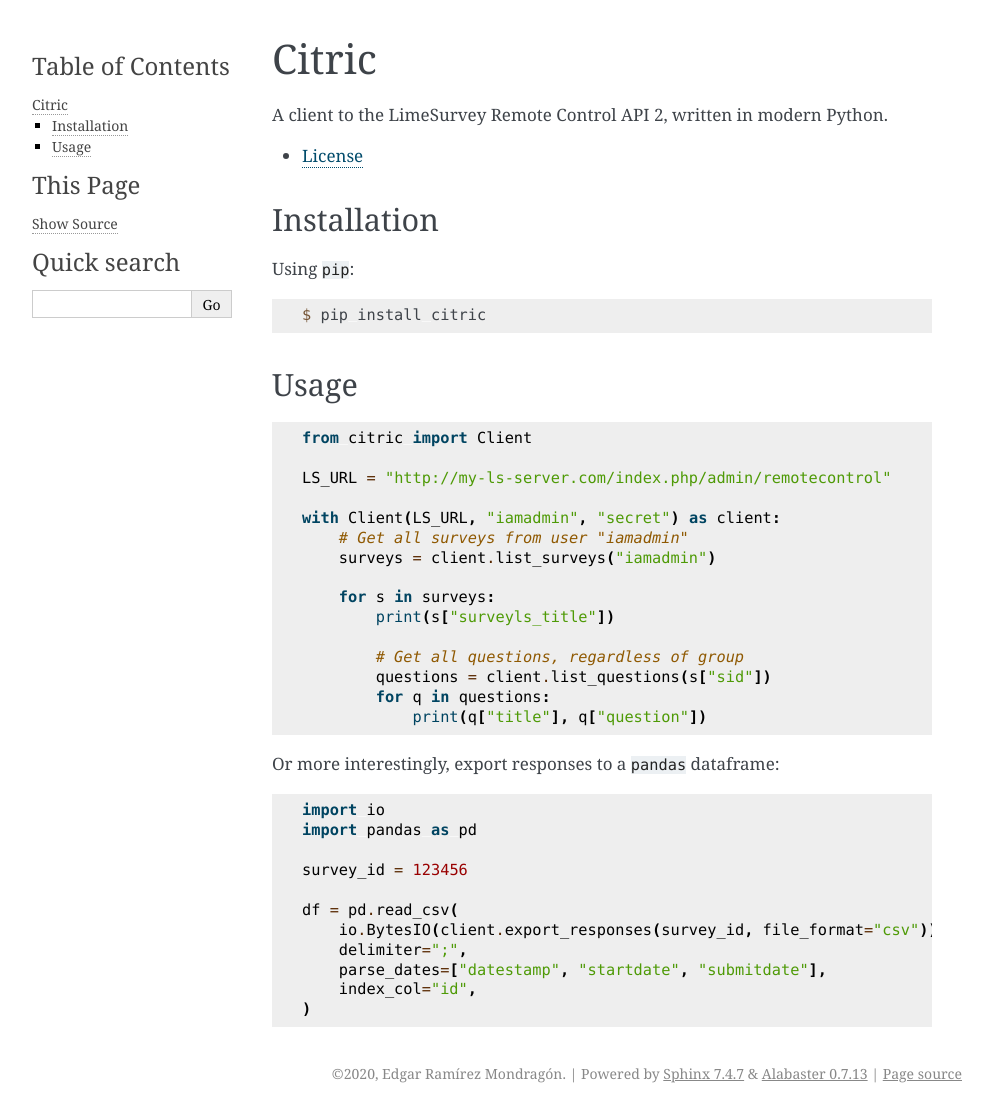
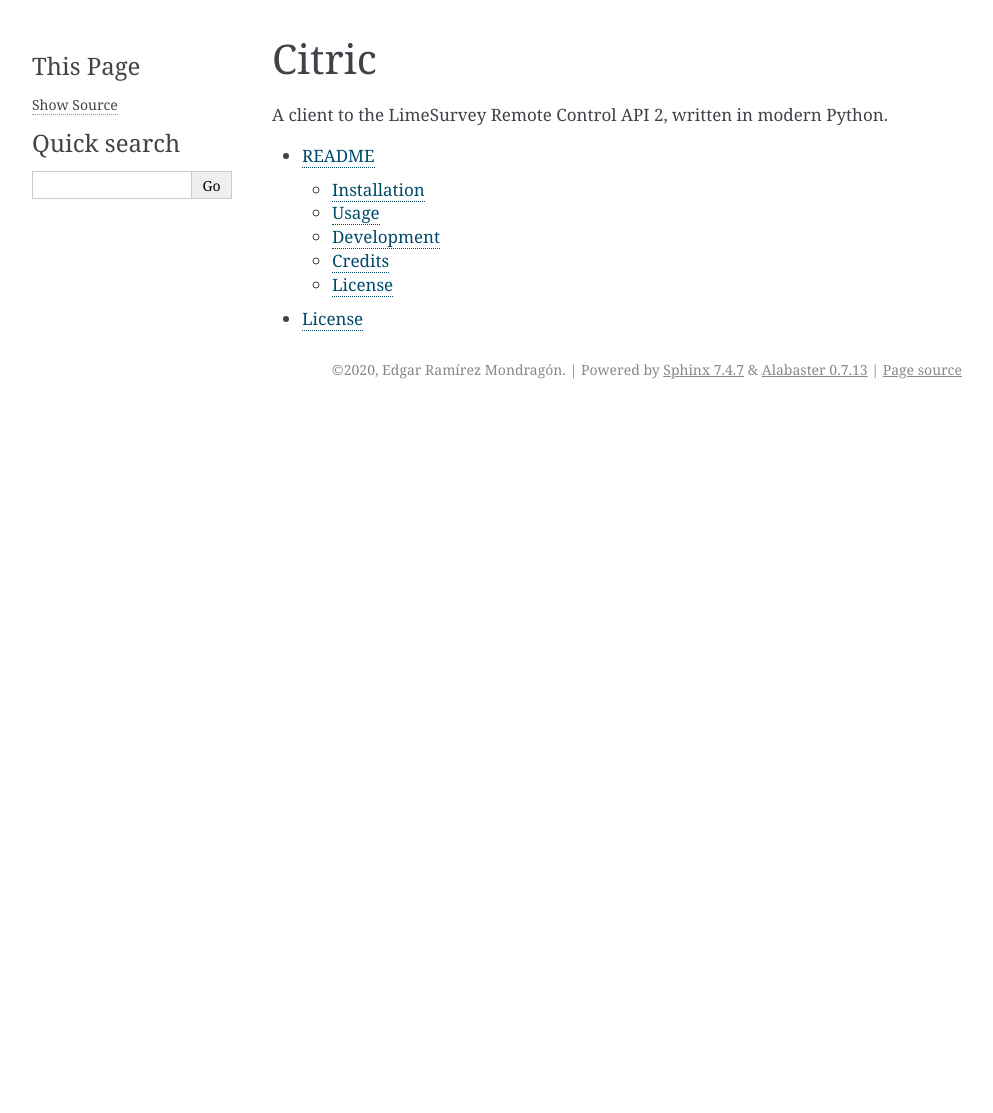
Before and after one commit to edgarrmondragon/citric, a Sphinx documentation site: the page built from docs/index.rst, in a window 1280 px wide. Shown: the whole page, without its empty margins (148-1141 px from the left). Built offline with Sphinx 7.4.7, drawn with Linux system fonts in a browser that asks for light colours; pages that are not in the unit, such as notebooks, are missing from menus; after the commit the page ends 900 px from its top, so only the background shows below that.

Commit message:
docs: Revamp docs (#106)

```diff
--- a/docs/conf.py
+++ b/docs/conf.py
@@ -9,6 +9,7 @@
     "sphinx.ext.napoleon",
     "sphinx_autodoc_typehints",
     "autoapi.extension",
+    "myst_parser",
 ]
 
 autoapi_type = "python"
--- a/docs/index.rst
+++ b/docs/index.rst
@@ -3,6 +3,11 @@
 
 A client to the LimeSurvey Remote Control API 2, written in modern
 Python.
+
+.. toctree::
+   :maxdepth: 2
+
+   README <readme>
 
 .. toctree::
    :maxdepth: 1
@@ -13,50 +18,3 @@
    :maxdepth: 4
 
    API <_api/index>
-
-Installation
-------------
-
-Using ``pip``:
-
-.. code-block:: console
-
-   $ pip install citric
-
-Usage
------
-
-.. code-block:: python
-
-   from citric import Client
-
-   LS_URL = "http://my-ls-server.com/index.php/admin/remotecontrol"
-
-   with Client(LS_URL, "iamadmin", "secret") as client:
-       # Get all surveys from user "iamadmin"
-       surveys = client.list_surveys("iamadmin")
-
-       for s in surveys:
-           print(s["surveyls_title"])
-
-           # Get all questions, regardless of group
-           questions = client.list_questions(s["sid"])
-           for q in questions:
-               print(q["title"], q["question"])
-
-Or more interestingly, export responses to a ``pandas`` dataframe:
-
-
-.. code-block:: python
-
-       import io
-       import pandas as pd
-
-       survey_id = 123456
-
-       df = pd.read_csv(
-           io.BytesIO(client.export_responses(survey_id, file_format="csv")),
-           delimiter=";",
-           parse_dates=["datestamp", "startdate", "submitdate"],
-           index_col="id",
-       )
--- a/pyproject.toml
+++ b/pyproject.toml
@@ -51,6 +51,7 @@
 types-requests = "^2.26.1"
 colorama = "^0.4.4"
 pyupgrade = "^2.29.1"
+myst-parser = "^0.16.0"
 
 [tool.coverage.paths]
 source = ["src", "*/site-packages"]
```
Also changed, not shown: README.md (+53 -3 lines), docs/readme.md (added, +2 -0 lines), 1 other file.
